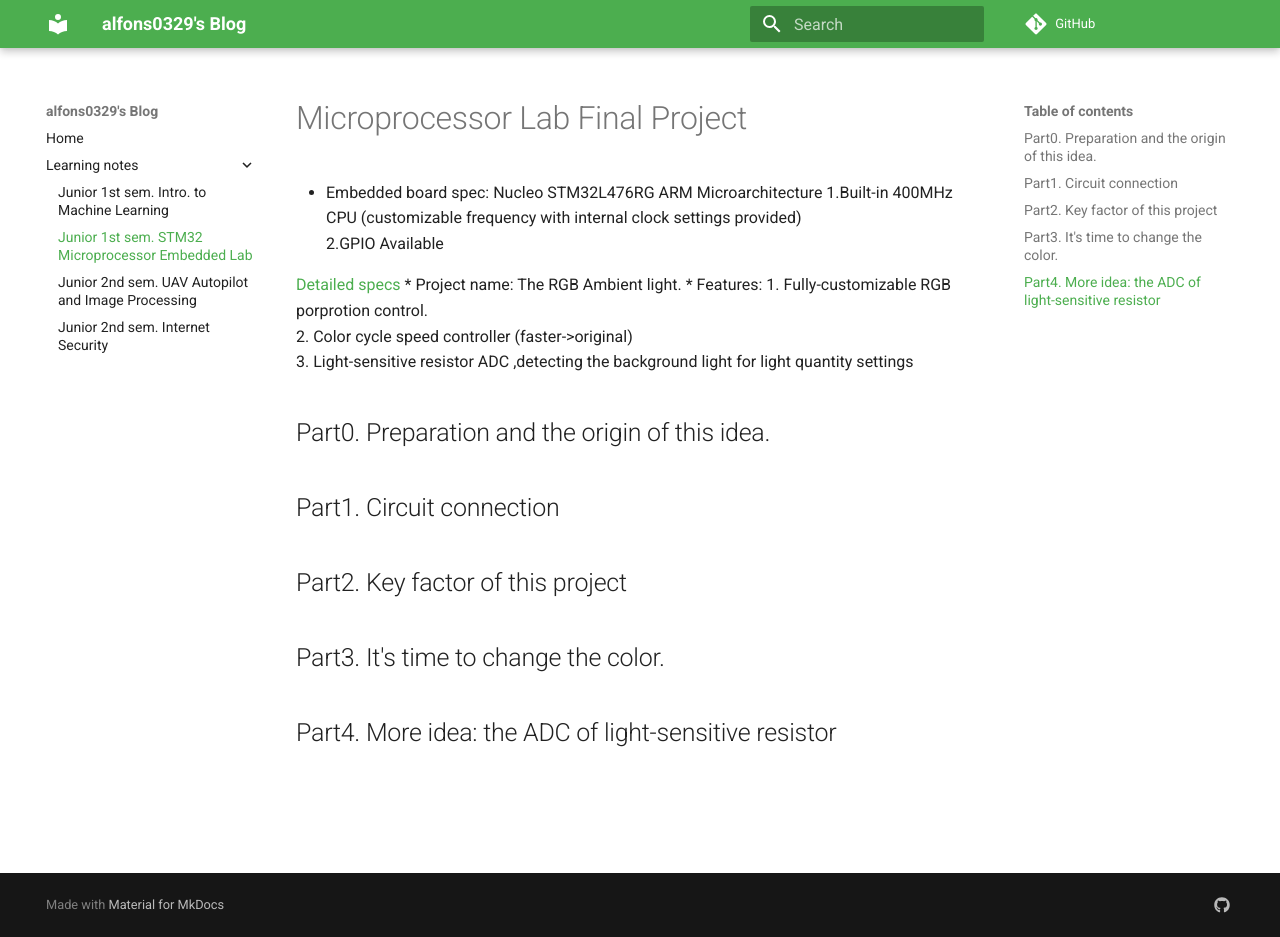
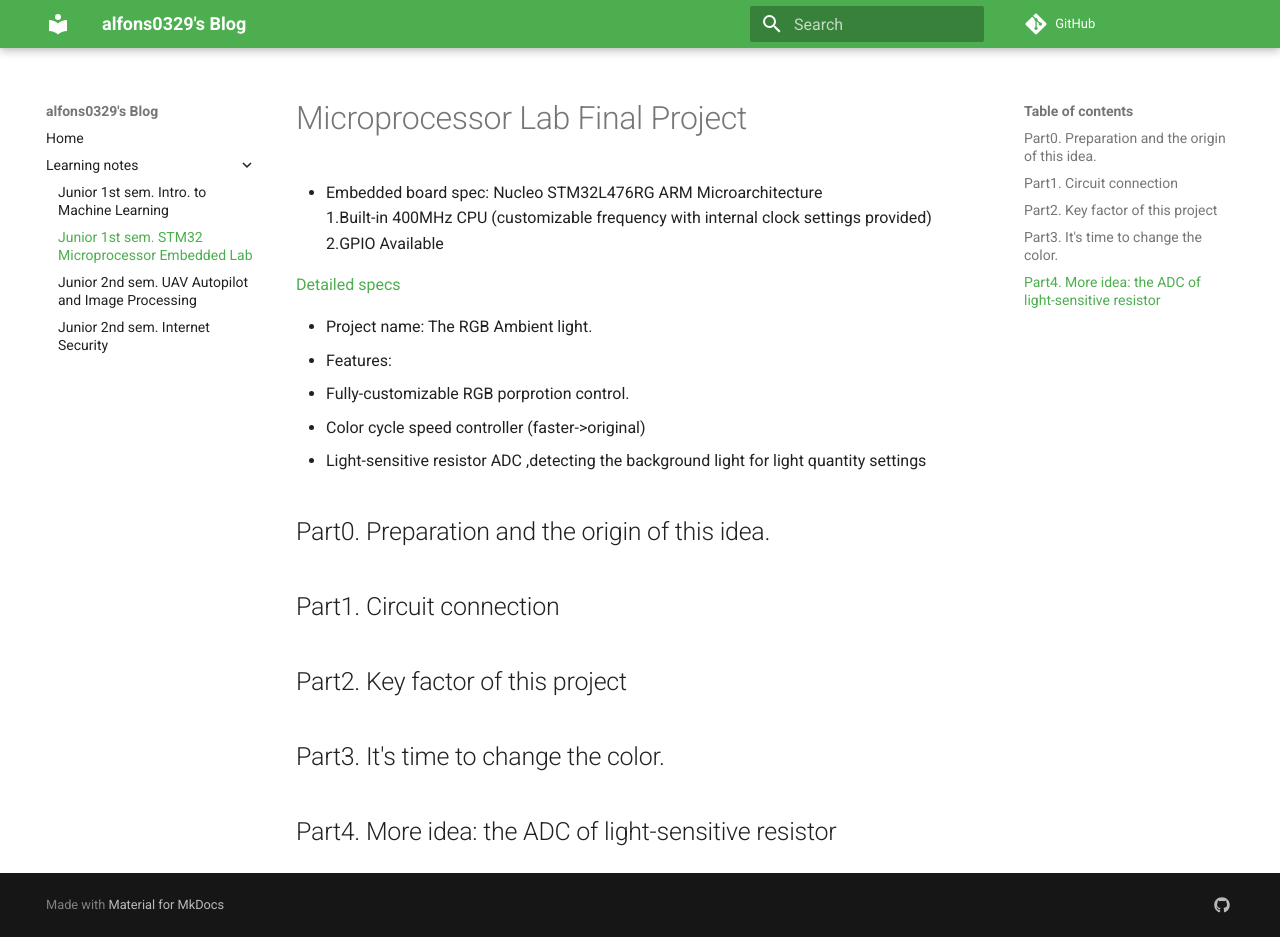
Before and after one commit to Alfons0329/afhwu0329.github.io, an MkDocs documentation site: the page built from docs/univ_notes/mpslab/mpslab.md, in a window 1280 px wide and 937 px high. Built offline with MkDocs 1.6.1 and Material for MkDocs 9.7.7, drawn with Linux system fonts in a browser that asks for light colours; comment, search, counter and statistics services are not loaded; old or Windows-style settings are respelled for this version of MkDocs.

Commit message:
Auto update this repository

```diff
--- a/docs/univ_notes/mpslab/mpslab.md
+++ b/docs/univ_notes/mpslab/mpslab.md
@@ -1,11 +1,12 @@
 # Microprocessor Lab Final Project
-* Embedded board spec: Nucleo STM32L476RG ARM Microarchitecture
+* Embedded board spec: Nucleo STM32L476RG ARM Microarchitecture <br />
 1.Built-in 400MHz CPU (customizable frequency with internal clock settings provided) <br />
 2.GPIO Available <br />
 
-[Detailed specs](http://www.st.com/en/microcontrollers/stm32l476rg.html)
-* Project name: The RGB Ambient light.
-* Features:
+[Detailed specs](http://www.st.com/en/microcontrollers/stm32l476rg.html) <br />
+
+* Project name: The RGB Ambient light. <br />
+* Features: <br />
 1. Fully-customizable RGB porprotion control. <br />
 2. Color cycle speed controller (faster->original)<br />
 3. Light-sensitive resistor ADC ,detecting the background light for light quantity settings<br />
```
Also changed, not shown: site/search/search_index.json, site/univ_notes/mpslab/mpslab/index.html.
